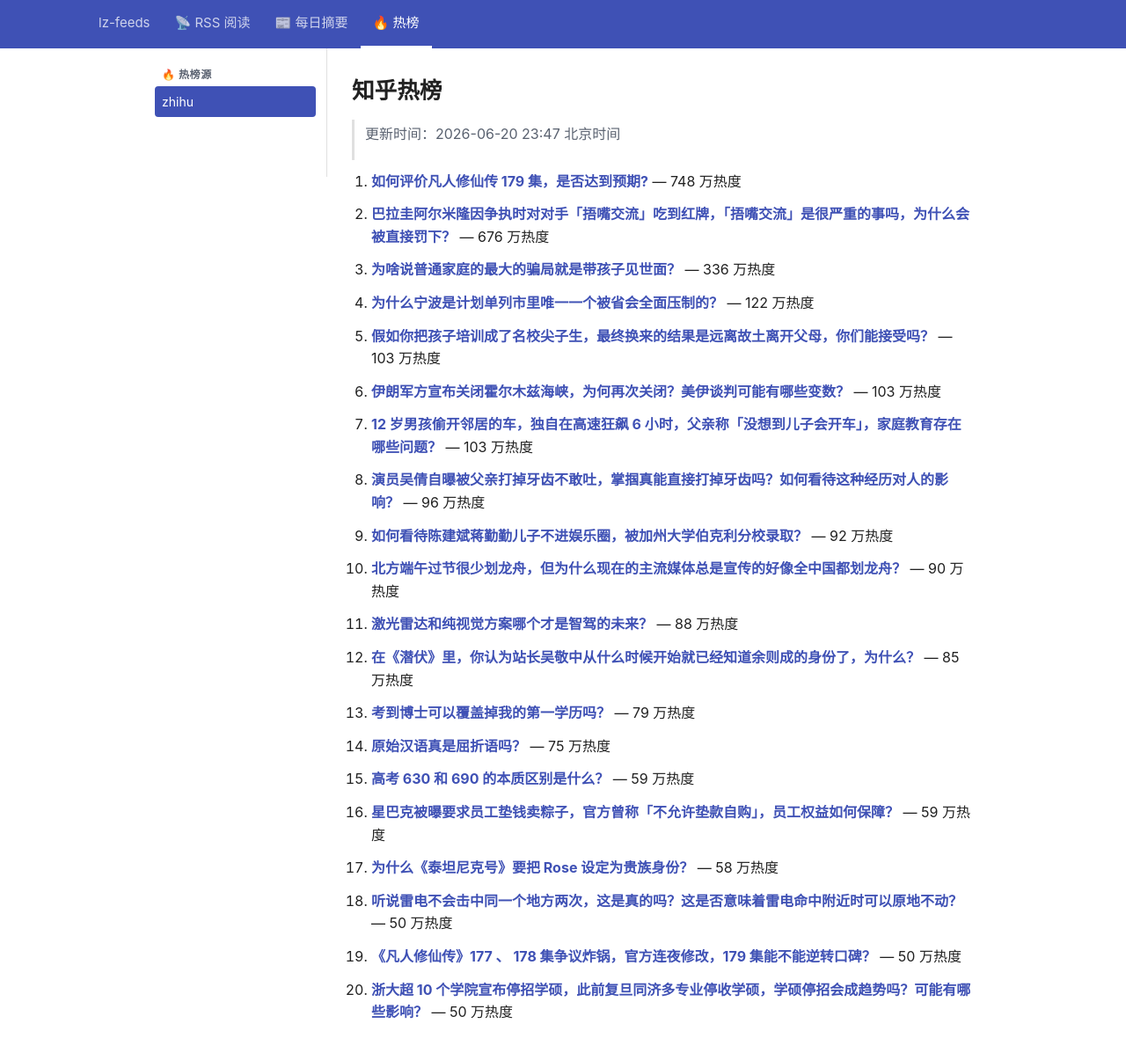
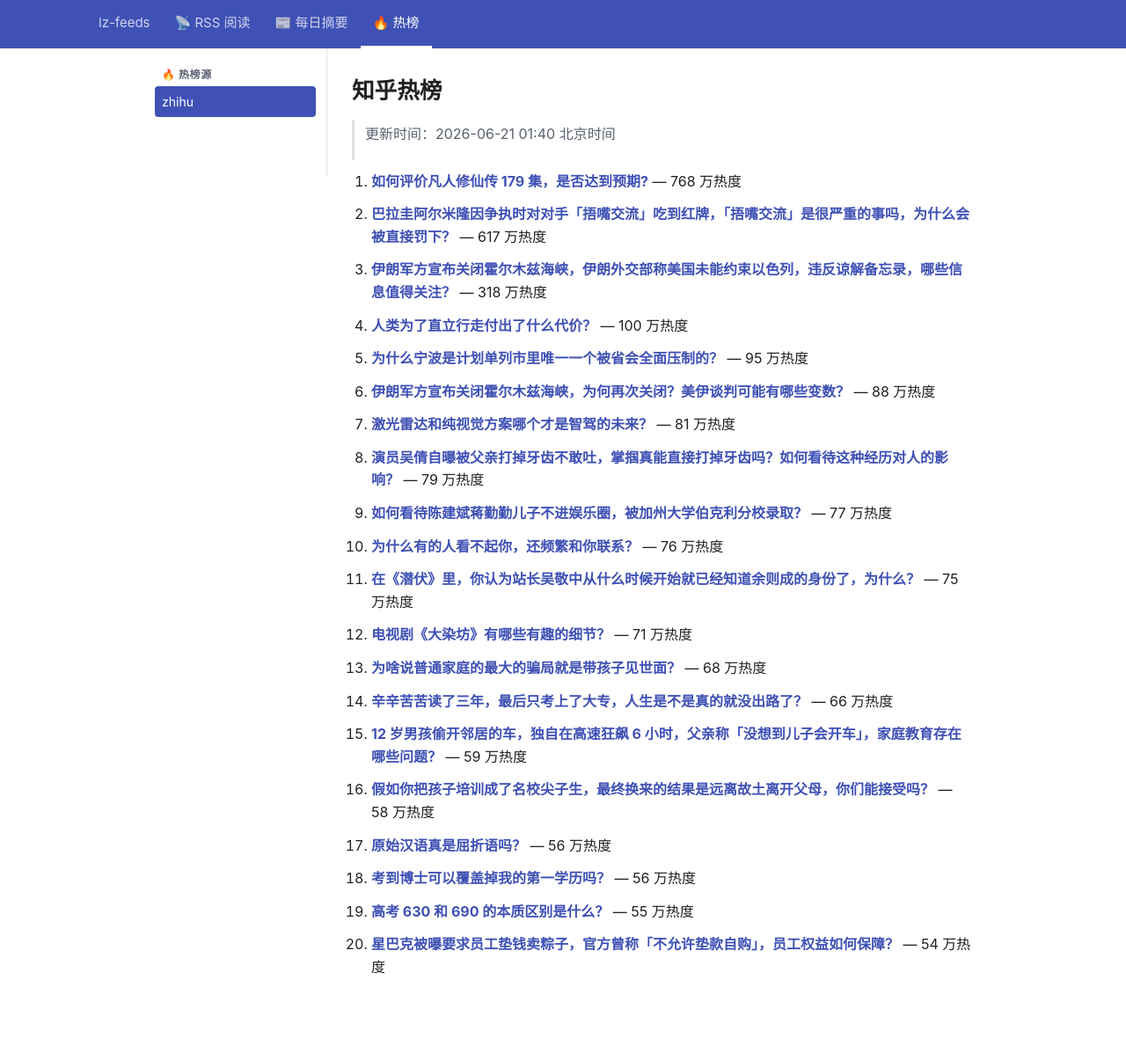
Before and after one commit to lizhang0101/lz-feeds, a Jekyll site: the page built from _hotlist/zhihu.md, in a window 1280 px wide and 1228 px high. Shown: the top 1197 px of the window at 88% size. Built offline with Jekyll 4.4.1, drawn with Linux system fonts in a browser that asks for light colours.

Commit message:
hotlist: 2026-06-20T17:40Z

```diff
--- a/_hotlist/zhihu.md
+++ b/_hotlist/zhihu.md
@@ -1,48 +1,48 @@
 ---
-updated: 2026-06-20 23:47 北京时间
+updated: 2026-06-21 01:40 北京时间
 count: 20
 ---
 
 # 知乎热榜
 
-> 更新时间：2026-06-20 23:47 北京时间
+> 更新时间：2026-06-21 01:40 北京时间
 
-1. **[如何评价凡人修仙传 179 集，是否达到预期?](https://www.zhihu.com/question/2051625687069599430)** — 748 万热度
+1. **[如何评价凡人修仙传 179 集，是否达到预期?](https://www.zhihu.com/question/2051625687069599430)** — 768 万热度
 
-2. **[巴拉圭阿尔米隆因争执时对对手「捂嘴交流」吃到红牌，「捂嘴交流」是很严重的事吗，为什么会被直接罚下？](https://www.zhihu.com/question/2051637499642864620)** — 676 万热度
+2. **[巴拉圭阿尔米隆因争执时对对手「捂嘴交流」吃到红牌，「捂嘴交流」是很严重的事吗，为什么会被直接罚下？](https://www.zhihu.com/question/2051637499642864620)** — 617 万热度
 
-3. **[为啥说普通家庭的最大的骗局就是带孩子见世面？](https://www.zhihu.com/question/2038894308640700353)** — 336 万热度
+3. **[伊朗军方宣布关闭霍尔木兹海峡，伊朗外交部称美国未能约束以色列，违反谅解备忘录，哪些信息值得关注？](https://www.zhihu.com/question/2051776067241775423)** — 318 万热度
 
-4. **[为什么宁波是计划单列市里唯一一个被省会全面压制的？](https://www.zhihu.com/question/578870052)** — 122 万热度
+4. **[人类为了直立行走付出了什么代价？](https://www.zhihu.com/question/20216008)** — 100 万热度
 
-5. **[假如你把孩子培训成了名校尖子生，最终换来的结果是远离故土离开父母，你们能接受吗？](https://www.zhihu.com/question/2049451649257813984)** — 103 万热度
+5. **[为什么宁波是计划单列市里唯一一个被省会全面压制的？](https://www.zhihu.com/question/578870052)** — 95 万热度
 
-6. **[伊朗军方宣布关闭霍尔木兹海峡，为何再次关闭？美伊谈判可能有哪些变数？](https://www.zhihu.com/question/2051776974696048337)** — 103 万热度
+6. **[伊朗军方宣布关闭霍尔木兹海峡，为何再次关闭？美伊谈判可能有哪些变数？](https://www.zhihu.com/question/2051776974696048337)** — 88 万热度
 
-7. **[12 岁男孩偷开邻居的车，独自在高速狂飙 6 小时，父亲称「没想到儿子会开车」，家庭教育存在哪些问题？](https://www.zhihu.com/question/2051001274779301605)** — 103 万热度
+7. **[激光雷达和纯视觉方案哪个才是智驾的未来？](https://www.zhihu.com/question/6454864669)** — 81 万热度
 
-8. **[演员吴倩自曝被父亲打掉牙齿不敢吐，掌掴真能直接打掉牙齿吗？如何看待这种经历对人的影响？](https://www.zhihu.com/question/2050956959000565700)** — 96 万热度
+8. **[演员吴倩自曝被父亲打掉牙齿不敢吐，掌掴真能直接打掉牙齿吗？如何看待这种经历对人的影响？](https://www.zhihu.com/question/2050956959000565700)** — 79 万热度
 
-9. **[如何看待陈建斌蒋勤勤儿子不进娱乐圈，被加州大学伯克利分校录取？](https://www.zhihu.com/question/2051069358131115104)** — 92 万热度
+9. **[如何看待陈建斌蒋勤勤儿子不进娱乐圈，被加州大学伯克利分校录取？](https://www.zhihu.com/question/2051069358131115104)** — 77 万热度
 
-10. **[北方端午过节很少划龙舟，但为什么现在的主流媒体总是宣传的好像全中国都划龙舟？](https://www.zhihu.com/question/2004959912573302294)** — 90 万热度
+10. **[为什么有的人看不起你，还频繁和你联系？](https://www.zhihu.com/question/2049791894184629041)** — 76 万热度
 
-11. **[激光雷达和纯视觉方案哪个才是智驾的未来？](https://www.zhihu.com/question/6454864669)** — 88 万热度
+11. **[在《潜伏》里，你认为站长吴敬中从什么时候开始就已经知道余则成的身份了，为什么？](https://www.zhihu.com/question/1931371746306524304)** — 75 万热度
 
-12. **[在《潜伏》里，你认为站长吴敬中从什么时候开始就已经知道余则成的身份了，为什么？](https://www.zhihu.com/question/1931371746306524304)** — 85 万热度
+12. **[电视剧《大染坊》有哪些有趣的细节？](https://www.zhihu.com/question/289249674)** — 71 万热度
 
-13. **[考到博士可以覆盖掉我的第一学历吗？](https://www.zhihu.com/question/2050845709822325620)** — 79 万热度
+13. **[为啥说普通家庭的最大的骗局就是带孩子见世面？](https://www.zhihu.com/question/2038894308640700353)** — 68 万热度
 
-14. **[原始汉语真是屈折语吗？](https://www.zhihu.com/question/526238489)** — 75 万热度
+14. **[辛辛苦苦读了三年，最后只考上了大专，人生是不是真的就没出路了？](https://www.zhihu.com/question/2049081102132830790)** — 66 万热度
 
-15. **[高考 630 和 690 的本质区别是什么？](https://www.zhihu.com/question/2047356185930732208)** — 59 万热度
+15. **[12 岁男孩偷开邻居的车，独自在高速狂飙 6 小时，父亲称「没想到儿子会开车」，家庭教育存在哪些问题？](https://www.zhihu.com/question/2051001274779301605)** — 59 万热度
 
-16. **[星巴克被曝要求员工垫钱卖粽子，官方曾称「不允许垫款自购」，员工权益如何保障？](https://www.zhihu.com/question/2051112823397390241)** — 59 万热度
+16. **[假如你把孩子培训成了名校尖子生，最终换来的结果是远离故土离开父母，你们能接受吗？](https://www.zhihu.com/question/2049451649257813984)** — 58 万热度
 
-17. **[为什么《泰坦尼克号》要把 Rose 设定为贵族身份？](https://www.zhihu.com/question/2051395328994235603)** — 58 万热度
+17. **[原始汉语真是屈折语吗？](https://www.zhihu.com/question/526238489)** — 56 万热度
 
-18. **[听说雷电不会击中同一个地方两次，这是真的吗？这是否意味着雷电命中附近时可以原地不动？](https://www.zhihu.com/question/2036184365005280074)** — 50 万热度
+18. **[考到博士可以覆盖掉我的第一学历吗？](https://www.zhihu.com/question/2050845709822325620)** — 56 万热度
 
-19. **[《凡人修仙传》177 、 178 集争议炸锅，官方连夜修改，179 集能不能逆转口碑？](https://www.zhihu.com/question/2050929172667700787)** — 50 万热度
+19. **[高考 630 和 690 的本质区别是什么？](https://www.zhihu.com/question/2047356185930732208)** — 55 万热度
 
-20. **[浙大超 10 个学院宣布停招学硕，此前复旦同济多专业停收学硕，学硕停招会成趋势吗？可能有哪些影响？](https://www.zhihu.com/question/2050939658821793786)** — 50 万热度
+20. **[星巴克被曝要求员工垫钱卖粽子，官方曾称「不允许垫款自购」，员工权益如何保障？](https://www.zhihu.com/question/2051112823397390241)** — 54 万热度
```
